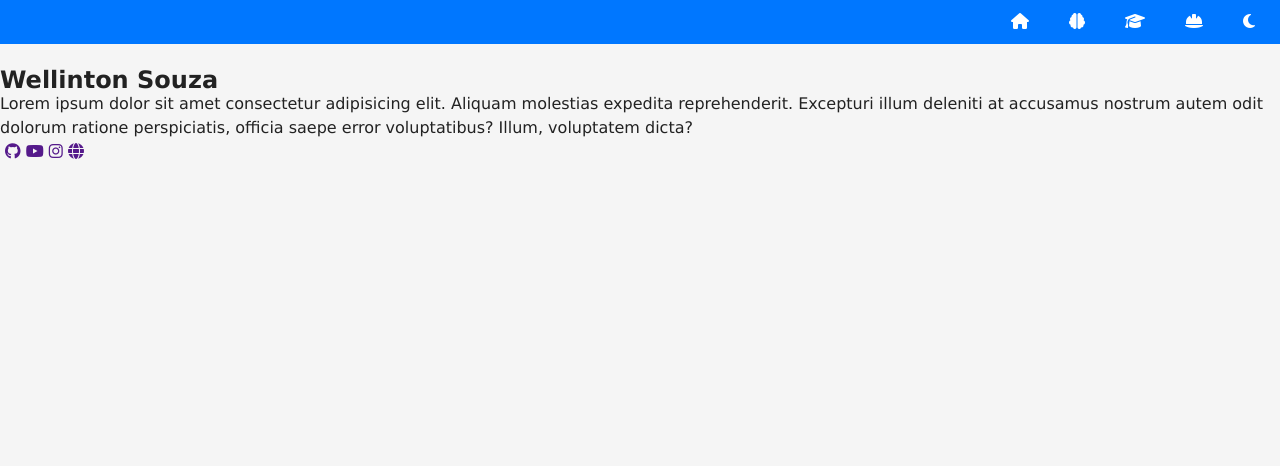
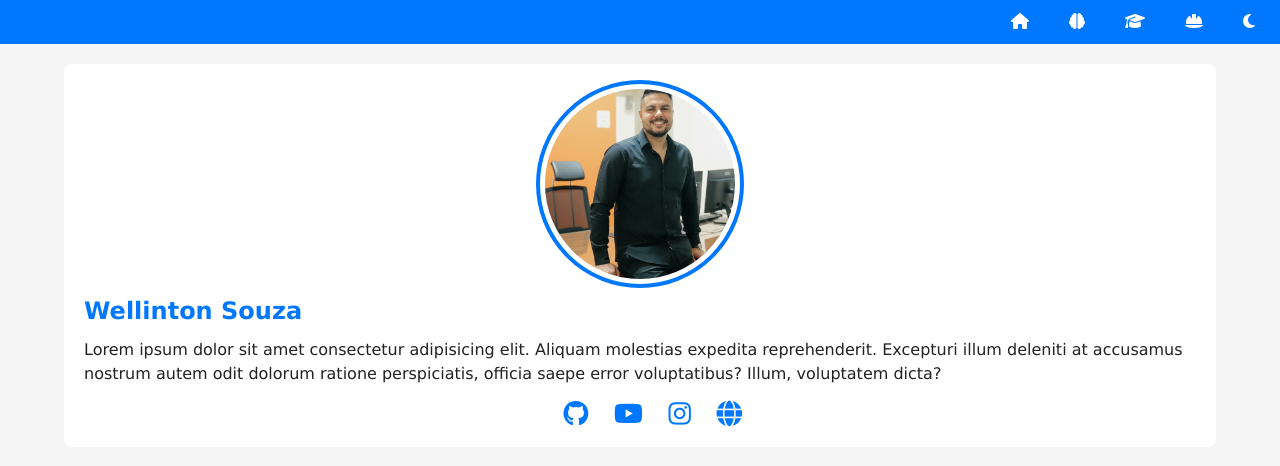
Before and after one commit to Wellinton-xp/projeto-portifolio, a plain HTML site: page index.html in a window 1280 px wide. Drawn offline with Linux system fonts and the light colour scheme; some icons are missing.

Commit message:
Atualizei a imagem de perfil e aprimore o estilo da seção de fichas.
Substituí a imagem de perfil por 'wellinton-perfil.png' e removi 'guanabara-perfil.jpg'. Atualizei o arquivo index.html para usar a nova imagem e o novo nome. Adicionei e aprimorei o CSS da seção ficha, incluindo layout, estilo da imagem e links para redes sociais.

```diff
--- a/estilos/style.css
+++ b/estilos/style.css
@@ -55,3 +55,55 @@ header {
   background-color: var(--destaque-inverso);
   color: var(--destaque);
 }
+
+main {
+  display: grid;
+  grid-template-columns: auto 90vw auto;
+  gap: 20px;
+  margin-top: 20px;
+}
+
+#ficha {
+  background-color: var(--fundo-card);
+  padding: 20px;
+  border-radius: 8px;
+  grid-column: 2;
+}
+
+#ficha img.foto {
+  width: 200px;
+  aspect-ratio: 1/1;
+  object-fit: cover;
+  overflow: hidden;
+  border-radius: 50%;
+  border: 5px solid var(--fundo-card);
+  outline: 4px solid var(--destaque);
+  display: block;
+  margin: auto;
+  margin-bottom: 15px;
+}
+
+#ficha h1 {
+  color: var(--destaque);
+  margin: 15px 0;
+  font-size: 1.5em;
+  text-align: left;
+}
+
+#social {
+  display: flex;
+  justify-content: center;
+  align-items: center;
+  font-size: 1.6em;
+  gap: 1em;
+  margin-top: 15px;
+}
+
+#social a {
+  color: var(--destaque);
+  transition: color 0.3s;
+}
+
+#social a:hover {
+  color: var(--destaque-inverso);
+}
--- a/index.html
+++ b/index.html
@@ -22,7 +22,7 @@
     </header>
     <main>
         <section id="ficha">
-            <img src="" alt="" class="foto">
+            <img src="imagens/wellinton-perfil.png" alt="Wellinton Souza" class="foto">
             <h1>Wellinton Souza</h1>
             <p>Lorem ipsum dolor sit amet consectetur adipisicing elit. Aliquam molestias expedita reprehenderit. Excepturi illum deleniti at accusamus nostrum autem odit dolorum ratione perspiciatis, officia saepe error voluptatibus? Illum, voluptatem dicta?</p>
             <div id="social">
```
Also changed, not shown: imagens/guanabara-perfil.jpg (deleted), imagens/wellinton-perfil.png (added).
